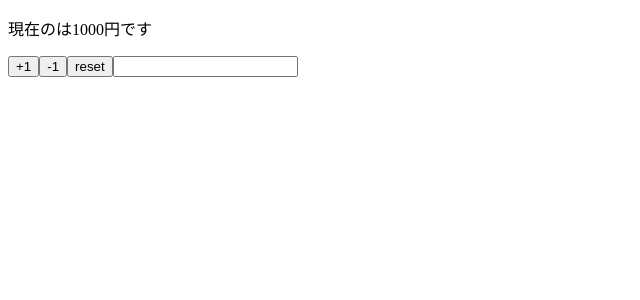
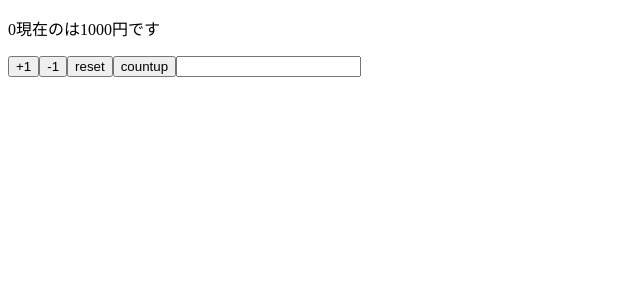
Before and after one commit to masashi49/react-hocks, a React (Create React App) app in the folder react-hooks-101/: page / in a window 1280 px wide. Shown: the top 300 px of the page, without its empty margins (0-640 px from the left). Built offline with nearby package versions, Linux system fonts and the light colour scheme.

Commit message:
useEffect

```diff
--- a/react-hooks-101/src/App.js
+++ b/react-hooks-101/src/App.js
@@ -1,15 +1,36 @@
-import React, { useState } from 'react';
-
+import React, { useEffect, useState } from 'react';
 const App = props => {
 
   const [ state, setState ] = useState( props )
-  const { name, price }  = state
+  const { name, price, count } = state
+
+  useEffect( () => {
+    console.log( "This is like component DidMount " )
+  } )
+
+
+  useEffect( () => {
+    console.log( "onece " )
+  }, [] ) //空の配列を持たせたら一度だけとなる。
+
+
+  useEffect( () => {
+    console.log( "this callback is for name only " )
+  }, [ name ] ) //空配列にいれたstateの値が変更された時だけ動く
+
+
+
+  const renderPeriod = () => {
+    setState( { ...state, count: state.count + 1 } )
+  }
+
   return (
     <>
-      <p>現在の{ name }は{ state.price }円です</p>
+      <p>{ count }現在の{ name }は{ state.price }円です</p>
       <button onClick={ () => setState( { ...state, price: state.price + 1 } ) }>+1</button>
       <button onClick={ () => setState( { ...state, price: state.price - 1 } ) }>-1</button>
       <button onClick={ () => setState( props ) }>reset</button>
+      <button onClick={ () => renderPeriod() }>countup</button>
 
       <input value={ name } onChange={ e => setState( { ...state, name: e.target.value } ) } />
     </>
@@ -18,7 +39,8 @@ const App = props => {
 
 App.defaultProps = {
   name: "",
-  price: 1000
+  price: 1000,
+  count: 0
 }
 
 export default App;
```
